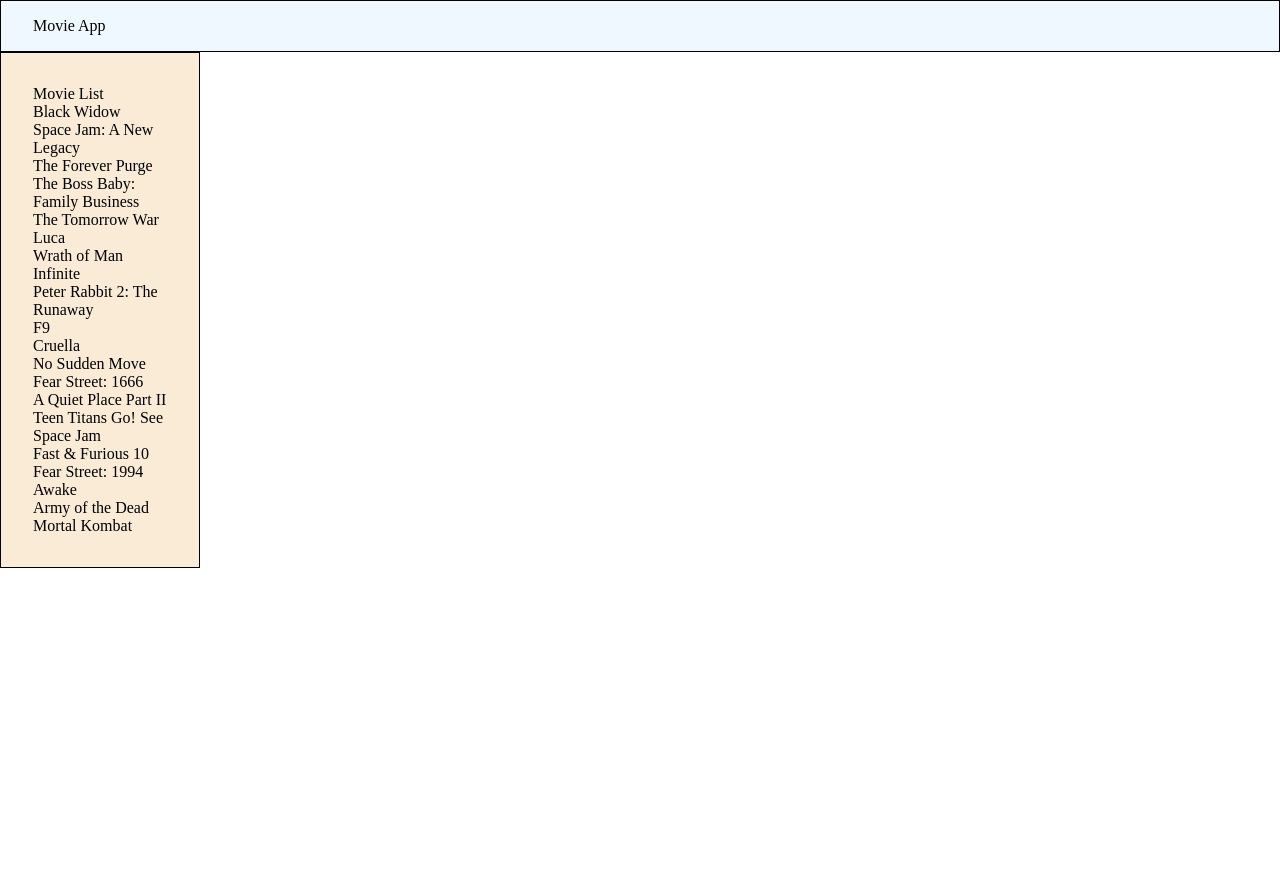
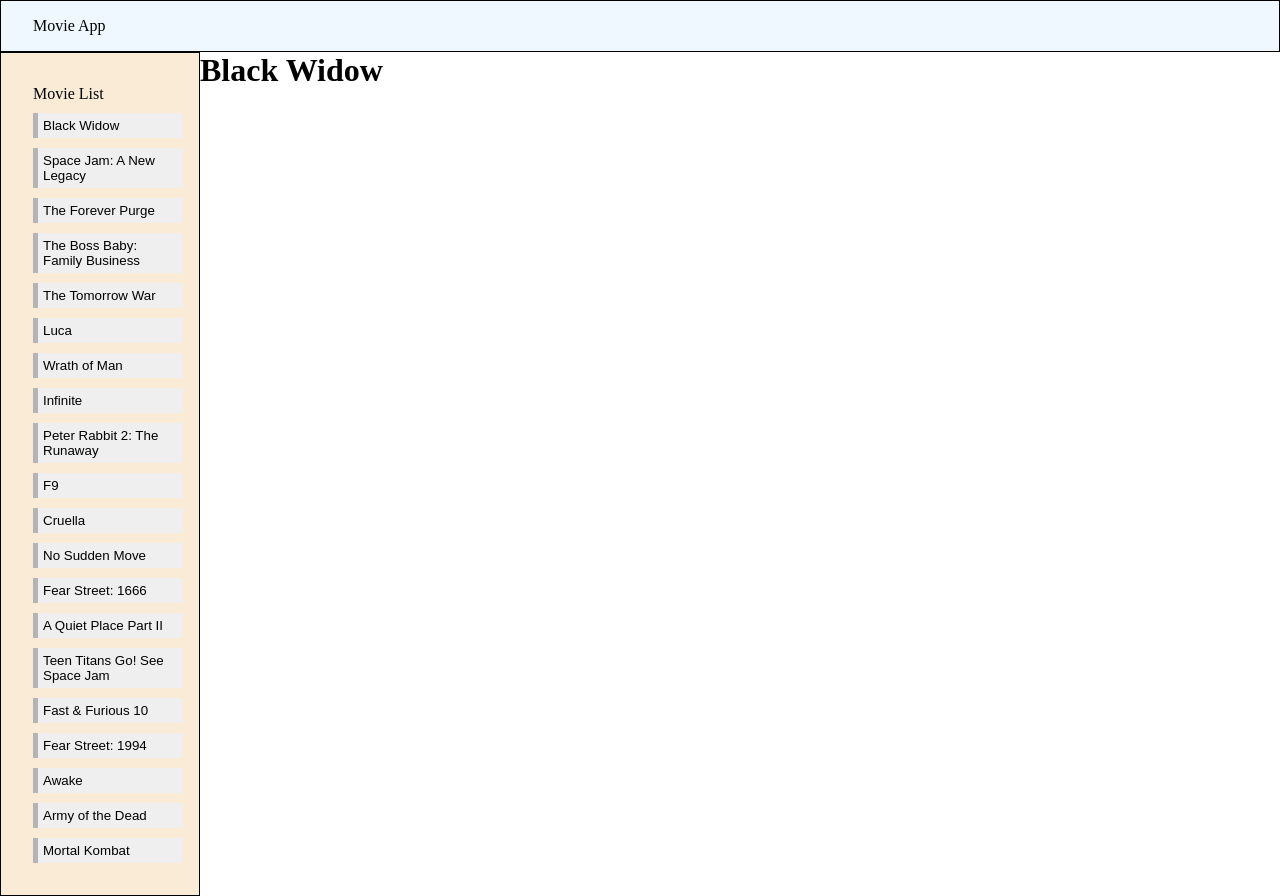
Before and after one commit to inusanaimu/Movie-App-Task, a React (Create React App) app: page / in a window 1280 px wide. Before the commit the page ends 800 px from the top, so only its background shows below. Built offline with nearby package versions, Linux system fonts and the light colour scheme.

Commit message:
State rising logic

```diff
--- a/src/App.js
+++ b/src/App.js
@@ -25,7 +25,7 @@
         <MovieList movieOnPreview={movieOnPreview} />
       </SideNav>
       <MainBody>
-        <MoviePreview movieOnPreview={movie} />
+        <MoviePreview onPreview={movie} />
       </MainBody>
     </>
   )
--- a/src/Components/Logic/MovieList.js
+++ b/src/Components/Logic/MovieList.js
@@ -1,25 +1,27 @@
-import Li from '../UI/Li'
+import React, { useEffect } from 'react'
+
+import Btn from '../UI/Btn'
 
 import data from '../../data'
 const movies = data
 
 const MovieList = ({ movieOnPreview }) => {
-  const handleClick = (movie) => {
-    movieOnPreview(movie)
-  }
+  useEffect(() => {
+    movieOnPreview(movies[0])
+  }, [0])
+
   return (
     <>
       <div> Movie List</div>
-      <ul>
+      <div>
         {movies.map((movie) => {
-          // console.log(movie)
           return (
-            <span onClick={handleClick}>
-              <Li>{movie.title}</Li>
-            </span>
+            <Btn key={movie.id} movie={movie} movieOnPreview={movieOnPreview}>
+              {movie.title}
+            </Btn>
           )
         })}
-      </ul>
+      </div>
     </>
   )
 }
--- a/src/Components/Logic/MoviePreview.js
+++ b/src/Components/Logic/MoviePreview.js
@@ -1,7 +1,11 @@
 import React from 'react'
 
-const MoviePreview = () => {
-  return <div></div>
+const MoviePreview = ({ onPreview }) => {
+  return (
+    <div>
+      <h1>{onPreview?.title}</h1>
+    </div>
+  )
 }
 
 export default MoviePreview
--- /dev/null
+++ b/src/Components/UI/Btn.js
@@ -0,0 +1,18 @@
+import classes from './Btn.module.css'
+
+const Btn = (props) => {
+  const { movieOnPreview, movie } = props
+
+  return (
+    <button
+      onClick={() => {
+        movieOnPreview(movie)
+      }}
+      className={classes.btn}
+    >
+      {movie.title}
+    </button>
+  )
+}
+
+export default Btn
--- /dev/null
+++ b/src/Components/UI/Btn.module.css
@@ -0,0 +1,18 @@
+.btn {
+  padding: 5px;
+  margin-top: 10px;
+  /* margin-bottom: 0px; */
+  /* margin-left: 5px; */
+  margin-right: 5px;
+  border: 0;
+  width: 150px;
+  text-align: left;
+  display: inline-block;
+  border-left: 5px solid rgba(128, 128, 128, 0.528);
+}
+
+.btn:hover {
+  border-color: rgb(255, 140, 0);
+  cursor: pointer;
+  background-color: rgba(0, 0, 0, 0.126);
+}
--- a/src/Components/UI/Li.js
+++ /dev/null
@@ -1,7 +0,0 @@
-import classes from './Li.module.css'
-
-const Li = (props) => {
-  return <li className={classes.Li}>{props.children}</li>
-}
-
-export default Li
--- a/src/Components/UI/Li.module.css
+++ /dev/null
@@ -1,4 +0,0 @@
-.li {
-  padding: 5px;
-  margin: 4px;
-}
```
